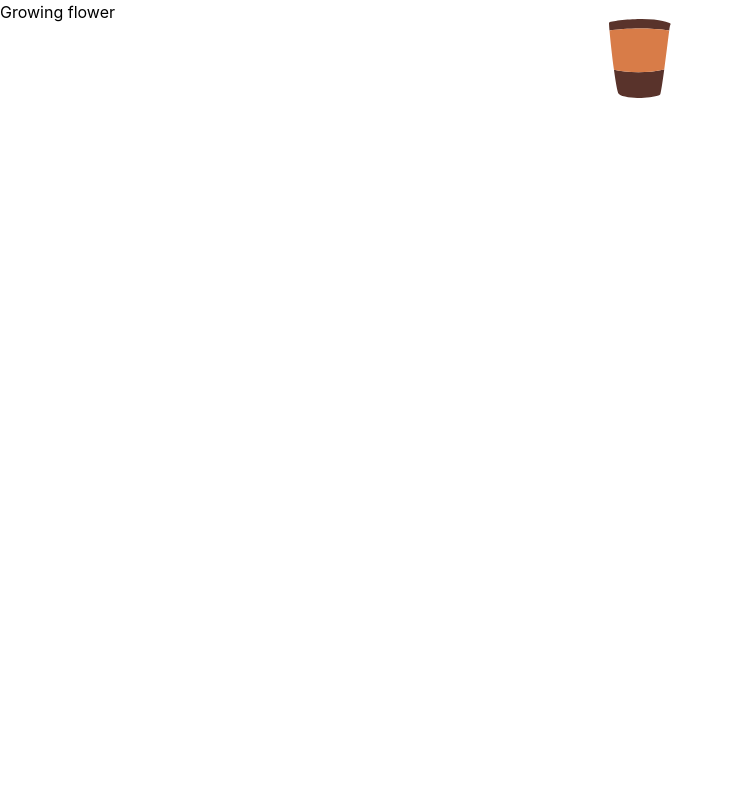
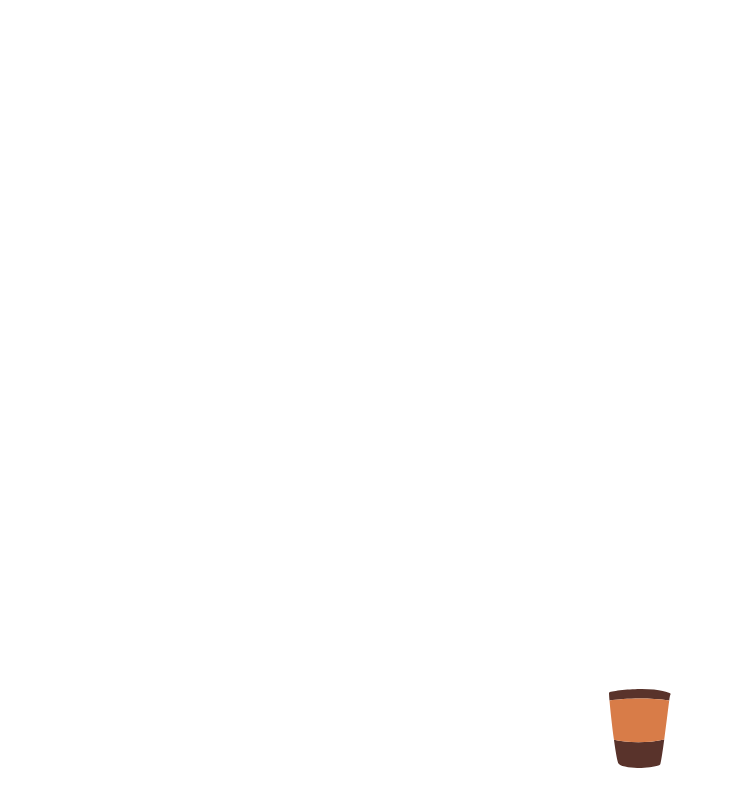
Before and after one commit to msosadev/growing-flower, a React (Create React App) app: page / in a window 1280 px wide. Shown: the whole page, without its empty margins (0-733 px from the left). Built offline with nearby package versions, Linux system fonts and the light colour scheme.

Commit message:
Cleanup css and flush flower to the bottom of the page

```diff
--- a/src/App.css
+++ b/src/App.css
@@ -4,40 +4,9 @@
 
 .stem {
   background: linear-gradient(180deg, rgba(147,175,69,1) 0%, rgba(96,109,41,1) 100%);
-  width: 8px;
-  border-radius: 16px 16px 0 0;
-  transition: height 1s ease-out 200ms;
-}
-
-.plant-wrapper {
-  display: flex;
-  flex-direction: column;
-  align-items: center;
-  transform: translateY(-5px);
 }
 
 /* Flower CSS */
-
-.flower {
-  --flower-appear-delay: 1s;
-  --flower-bottom: 120px;
-  /* --primary-fill:  #FF8189;
-  --secondary-fill:  #FF9FA1;
-  --tertiary-fill:  #FFC8C7;
-  --leaf-fill:  #93AF45;
-  --stem-fill:  #7B8E36; */
-  position: absolute;
-  bottom: var(--flower-bottom);
-  transition: 200ms opacity ease-in-out var(--flower-appear-delay);
-}
-
-.left {
-  transform: rotate(-25deg) translateX(-40px);
-}
-
-.right {
-  transform: rotate(25deg) translateX(40px) scale(-1, 1);
-}
 
 .ixora-left {
   transform: rotate(-35deg) translateX(-45px);
--- a/src/App.js
+++ b/src/App.js
@@ -8,11 +8,11 @@ function App() {
   const runningTime = useRunningTime();
 
   return (
-    <div className="App">
-      <h1>Growing flower</h1>
+    <div className="App flex flex-col-reverse h-screen overflow-y-scroll pb-8">
+      <div className="flex flex-col items-center relative">
+        <div className='flex-1'></div>
 
-      <div className="plant-wrapper">
-        <div style={{ height: runningTime }} className='stem'>
+        <div style={{ height: runningTime }} className='stem w-2 duration-1000 rounded-t-full transition-all'>
         </div>
 
         {Array.from({ length: 8 }, (_, index) => {
--- a/src/components/Flower.js
+++ b/src/components/Flower.js
@@ -1,19 +1,23 @@
 import { ReactSVG } from 'react-svg';
 
 export default function Flower(props) {
+    const bottom = `${props.index === 0 ? (props.index + 120) : ((props.index + 1) * 60) + 60}px`;
+    const delay = `${(props.index + 1)/2}s`;
     return (
         <div
             style={{
                 opacity: props.runningTime === 0 ? "0" : "",
-                "--flower-appear-delay": `${props.index + 1}s`,
-                "--flower-bottom": `${props.index === 0 ? (props.index + 120) : ((props.index + 1) * 60) + 60}px`,
+                bottom: bottom,
+                transitionDelay: delay,
                 "--primary-fill": props.palette.primaryFill,
                 "--secondary-fill": props.palette.secondaryFill,
                 "--tertiary-fill": props.palette.tertiaryFill,
                 "--leaf-fill":  props.palette.leafFill,
                 "--stem-fill":  props.palette.stemFill
             }}
-            className={`flower ${props.index % 2 === 0 ? "left" : "right"}`}>
+            className={`transition-opacity duration-200 ease-in-out absolute
+            ${props.index % 2 === 0 ? "-translate-x-10 -rotate-[25deg]" : "translate-x-10 rotate-[25deg] scale-x-[-1]"}`
+            }>
             <ReactSVG src={`/images/flowers/flower_${props.randomIndex}.svg`} />
         </div>
     )
```
